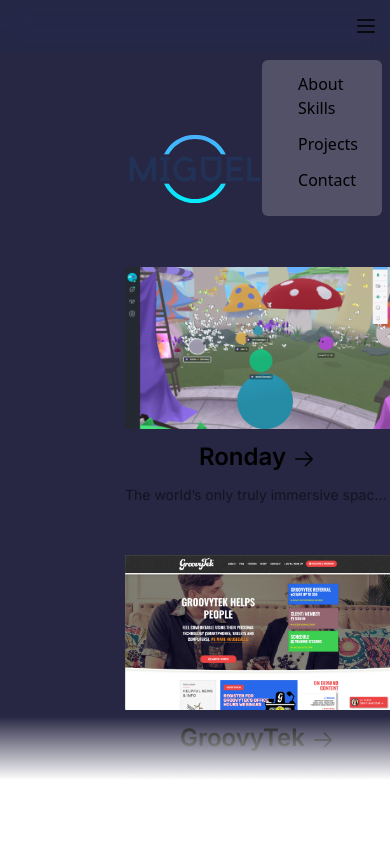
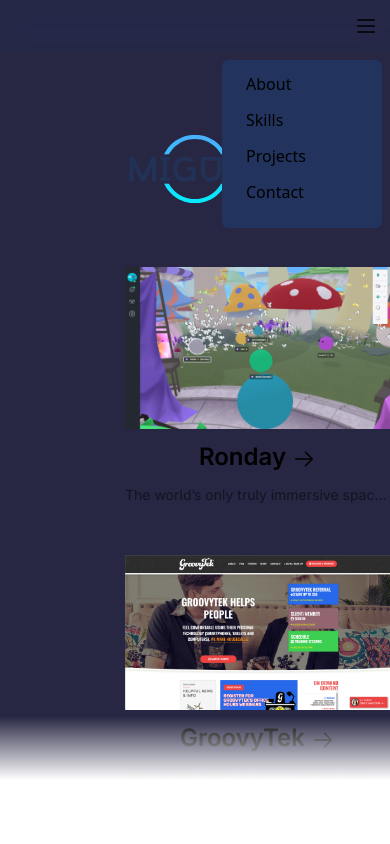
Before and after one commit to T0ASTMalone/next-portfolio, a Next.js app: page / in a window 390 px wide. Both pictures are taken after a click on the button 366 px from the left and 26 px from the top of the page. Shown: the top 844 px of the page. Built offline with nearby package versions, Linux system fonts and the light colour scheme.

Commit message:
changed globe size and added menu animations

```diff
--- a/src/components/Globe/Canvas.tsx
+++ b/src/components/Globe/Canvas.tsx
@@ -31,11 +31,11 @@
   return (
     <mesh
       ref={sphereREf}
-      position={[0, -20, 0]}
+      position={[0, -15, 0]}
       // start in california
       rotation={[-(Math.PI / 180) * 15, (Math.PI / 180) * 30, 0]}
     >
-      <sphereGeometry args={[25, 100, 100]} />
+      <sphereGeometry args={[15, 100, 100]} />
       <meshStandardMaterial map={earf} />
       <OrbitControls />
     </mesh>
--- a/src/components/Nav/Nav.module.css
+++ b/src/components/Nav/Nav.module.css
@@ -1,5 +1,5 @@
 .nav {
-  @apply fixed top-0 backdrop-blur-md bg-[#22345d]/20 w-full;
+  @apply fixed top-0 backdrop-blur-md bg-[#22345d]/20 w-full z-10;
 }
 
 .showName {
@@ -19,7 +19,19 @@
 }
 
 .linksOpen {
-  @apply absolute flex justify-between flex-col max-w-fit right-2 top-[60px] backdrop-blur-md bg-white/20 py-3 px-6 rounded-md;
+  @apply
+    absolute
+    flex
+    justify-between
+    flex-col
+    right-2
+    top-[60px]
+    backdrop-blur-[12px]
+    bg-[#22345d]
+    py-3
+    px-6
+    rounded-md
+    w-40;
 }
 
 .linksOpen .link {
@@ -31,7 +43,7 @@
 }
 
 .link {
-  @apply ml-3;
+  @apply md:ml-3;
 }
 
 .links {
--- a/src/components/Nav/Nav.tsx
+++ b/src/components/Nav/Nav.tsx
@@ -2,7 +2,7 @@
 
 import React, { useState } from 'react';
 import { usePathname } from 'next/navigation';
-import { motion } from 'framer-motion';
+import { AnimatePresence, motion } from 'framer-motion';
 import styles from './Nav.module.css';
 import useEventListener from '@/hooks/utils';
 import { List } from '@phosphor-icons/react';
@@ -48,8 +48,11 @@
     }
   });
 
+  const handleClick = () => {
+    setOpen(false);
+  }
+
   return (
-    <>
     <motion.nav variants={container} initial="hidden" animate="show" className={styles.nav}>
       <div className={styles.container}>
         <p className={`${styles.name} ${!show && isHome ? styles.hideName : styles.showName}`} >
@@ -60,19 +63,50 @@
         <button onClick={() => setOpen((state) => !state)} className={styles.button}>
           <List size={24} />
         </button>
-          <div className={open ? styles.linksOpen : styles.links}>
-            <motion.div variants={listItem}>
-              <Link className={styles.link} href="/about">
+        <AnimatePresence>
+          <motion.div
+            key={`${open}`}
+            animate={{ x: 0  }}
+            initial={{ x: 200  }}
+            exit={{ x: 200  }}
+            className={open ? styles.linksOpen : styles.links}
+          >
+            <motion.div
+              className={styles.link}
+              // variants={listItem}
+            >
+              <Link onClick={handleClick} href="/about">
                 About
               </Link>
             </motion.div>
-            <motion.a variants={listItem} className={styles.link} href="#skills">Skills</motion.a>
-            <motion.a variants={listItem} className={styles.link} href="#projects">Projects</motion.a>
-            <motion.a variants={listItem} className={styles.link} href="#contact">Contact</motion.a>
-          </div>
+            <motion.a
+              onClick={handleClick}
+              // variants={listItem}
+              className={styles.link}
+              href="#skills"
+            >
+              Skills
+            </motion.a>
+            <motion.a
+              onClick={handleClick}
+              // variants={listItem}
+              className={styles.link}
+              href="#projects"
+            >
+              Projects
+            </motion.a>
+            <motion.a
+              onClick={handleClick}
+              // variants={listItem}
+              className={styles.link}
+              href="#contact"
+            >
+              Contact
+            </motion.a>
+          </motion.div>
+        </AnimatePresence>
       </div>
     </motion.nav>
-    </>
   );
 }
 
--- a/src/components/TimeLine/TimeLine.tsx
+++ b/src/components/TimeLine/TimeLine.tsx
@@ -74,7 +74,7 @@
     console.log('[Timeline] Mousing over Timeline')
     ref?.focus()
   }
-
+  // TODO: lazy load the globe
   return (
     <div onMouseOver={handleMouseOver} className={styles.timelineContainer}>
       <Canvas percent={per} />
```
Lines whose indentation alone changed are shown as unchanged.
